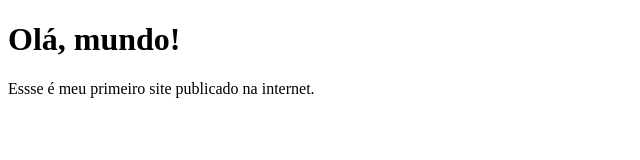
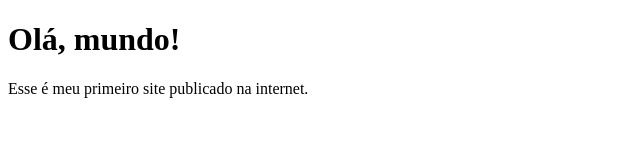
Before and after one commit to HooperBispo/site-3serie-HooperBispo, a plain HTML site: page index.html in a window 1280 px wide. Shown: the full height of the page, 0-640 px from the left. Drawn offline with Linux system fonts and the light colour scheme.

Commit message:
Update index.html

```diff
--- a/index.html
+++ b/index.html
@@ -5,6 +5,6 @@
 </head>
 <body>
   <h1>Olá, mundo!</h1>
-  <p>Essse é meu primeiro site publicado na internet.</p>
+  <p>Esse é meu primeiro site publicado na internet.</p>
 </body>
 </html>
```
